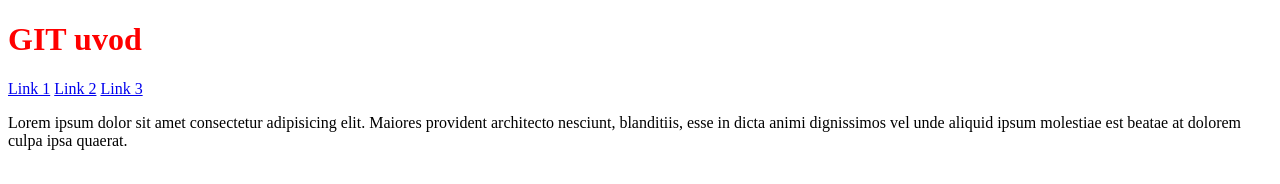
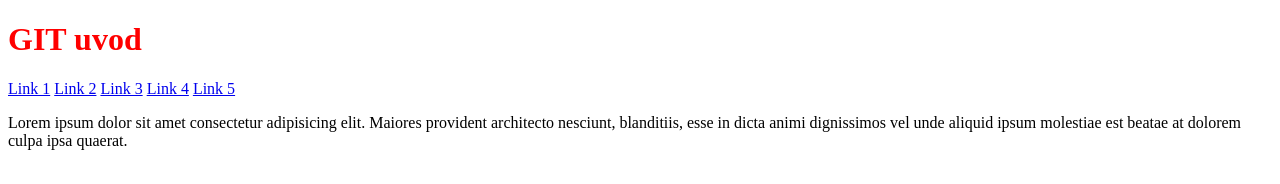
Before and after one commit to Nikolascerbakov/git, a plain HTML site: page index.html in a window 1280 px wide. Drawn offline with Linux system fonts and the light colour scheme.

Commit message:
added 5 links

```diff
--- a/index.html
+++ b/index.html
@@ -12,6 +12,8 @@
         <a href="#">Link 1</a>
         <a href="#">Link 2</a>
         <a href="#">Link 3</a>
+        <a href="#">Link 4</a>
+        <a href="#">Link 5</a>
     </nav>
     <p>	Lorem ipsum dolor sit amet consectetur adipisicing elit. Maiores provident architecto nesciunt, blanditiis, esse in dicta animi dignissimos vel unde aliquid ipsum molestiae est beatae at dolorem culpa ipsa quaerat.</p>
 </body>
```
